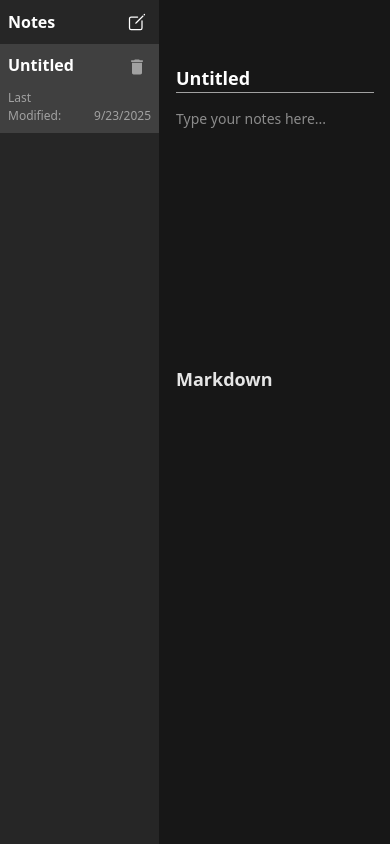
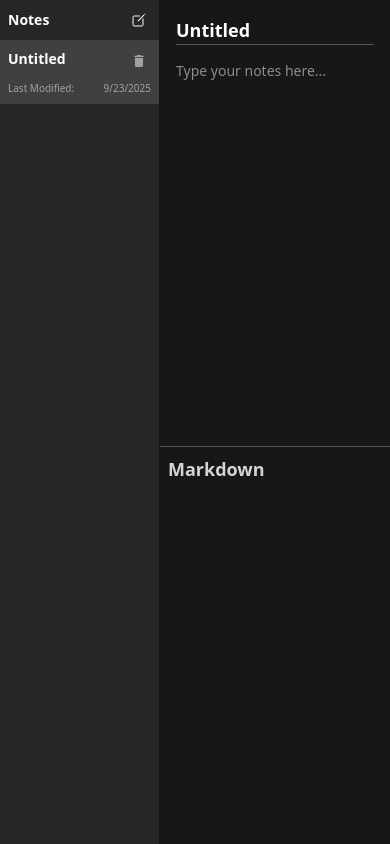
Before and after one commit to sakey01/notes-app, a React (Vite) app: page / in a window 390 px wide. Both pictures are taken after a click on the button 137 px from the left and 22 px from the top of the page. Built offline with nearby package versions, Linux system fonts and the light colour scheme.

Commit message:
performance and ui fixes

```diff
--- a/src/components/card.tsx
+++ b/src/components/card.tsx
@@ -36,16 +36,17 @@ const Card = ({ id, title, date, onClick, active, setNotes, setActive }: CardPro
       }`}
     >
       <div className="flex justify-between items-start">
-        <h1 className="truncate break-words font-semibold sm:text-lg">{title || "Untitled"}</h1>
+        {/* Title */}
+        <h1 className="truncate break-words font-semibold text-sm sm:text-lg">{title || "Untitled"}</h1>
         <button
-          className="p-1 ml-1 text-sm text-neutral-400 rounded-full hover:bg-neutral-600 duration-100"
+          className="p-1 ml-1 text-base sm:text-xl text-neutral-400  rounded-full hover:bg-neutral-600 duration-100"
           onClick={handleDelete}
         >
-          <MdDelete size={20} />
+          <MdDelete />
         </button>
       </div>
       {/* Last updated  */}
-      <div className="flex justify-between items-end gap-4 text-[12px] sm:text-sm text-neutral-400">
+      <div className="flex justify-between items-end gap-4 text-[10px] sm:text-sm text-neutral-400">
         <span>Last Modified:</span>
         <time>{date}</time>
       </div>
--- a/src/components/page.tsx
+++ b/src/components/page.tsx
@@ -1,3 +1,4 @@
+import { useRef } from "react";
 import ReactMarkdown from "react-markdown";
 
 type Note = {
@@ -15,6 +16,14 @@ type Notes = {
 
 const Page = ({ notes, setNotes, active }: Notes) => {
   const currNote = notes.find((n) => n.id === active);
+  const inputRef = useRef<HTMLTextAreaElement | null>(null);
+
+  // Moves to content section on enter
+  const handleComplete = (e: React.KeyboardEvent<HTMLInputElement>) => {
+    if (e.key === "Enter") {
+      e.preventDefault();
+      inputRef.current?.focus()};
+  };
 
   return (
     <div className="w-full min-w-1/2 h-screen overflow-y-auto bg-neutral-900 text-white flex items-start justify-center">
@@ -23,9 +32,9 @@ const Page = ({ notes, setNotes, active }: Notes) => {
           Nothing yet!
         </div>
       ) : (
-        <div className="w-full max-w-4xl flex flex-col gap-4 sm:p-6">
+        <div className="w-full h-full max-w-4xl flex flex-col gap-4 sm:p-4">
           {/* Write notes section */}
-          <section className="flex flex-col gap-4 mt-12 p-4 sm:bg-neutral-800 sm:p-6">
+          <section className="flex flex-col h-1/2 gap-4 p-4 sm:bg-neutral-800 sm:p-2">
             {/* Title input */}
             <input
               className="bg-transparent border-b border-neutral-600 focus:border-neutral-400 break-words text-lg sm:text-2xl font-semibold sm:p-4"
@@ -42,13 +51,14 @@ const Page = ({ notes, setNotes, active }: Notes) => {
                   );
                 }
               }}
-              autoFocus
+              onKeyDown={handleComplete}
             />
 
             {/* Content input */}
             <textarea
-              className="bg-transparent resize-none min-h-50 text-sm sm:text-base sm:p-4"
+              className="bg-transparent resize-none min-h-20 h-full text-sm sm:text-base sm:p-2"
               placeholder="Type your notes here..."
+              ref={inputRef}
               onChange={(e) => {
                 if (!currNote) return;
                 setNotes((prev) =>
@@ -61,9 +71,9 @@ const Page = ({ notes, setNotes, active }: Notes) => {
           </section>
 
           {/* Markdown section */}
-          <section className="flex flex-col gap-4 mt-2 p-4 sm:bg-neutral-800">
-            <h2 className="text-lg sm:text-2xl font-semibold text-neutral-200 sm:p-4">Markdown</h2>
-            <div className="text-sm sm:text-base sm:p-4">
+          <section className="flex flex-col gap-4 mt-2 p-2 border-t sm:border-none border-neutral-600 sm:bg-neutral-800">
+            <h2 className="text-lg sm:text-2xl font-semibold text-neutral-300 sm:p-2">Markdown</h2>
+            <div className="text-sm sm:text-base sm:p-2">
               <ReactMarkdown>{currNote?.content}</ReactMarkdown>
             </div>
           </section>
--- a/src/components/sidebar.tsx
+++ b/src/components/sidebar.tsx
@@ -20,9 +20,9 @@ const Sidebar = ({ notes, setNotes, active, setActive }: Notes) => {
     <aside className="flex flex-col items-center min-w-40 h-screen flex-1 sm:w-full sm:min-w-60 bg-neutral-800 text-white border-r-1 border-neutral-900">
       {/* Header */}
       <section className="flex justify-between items-center w-full border-b border-neutral-700  py-2 sm:py-4 px-2 sm:px-4">
-        <h1 className="font-semibold">Notes</h1>
+        <h1 className="text-sm sm:text-lg font-semibold">Notes</h1>
         <button
-          className="rounded p-1 hover:bg-neutral-700 duration-100"
+          className="rounded p-1 text-base sm:text-xl hover:bg-neutral-700 duration-100"
           // Create note object
           onClick={() => {
             const id = Date.now();
@@ -41,7 +41,7 @@ const Sidebar = ({ notes, setNotes, active, setActive }: Notes) => {
             });
           }}
         >
-          <IoCreateOutline size={20} />
+          <IoCreateOutline/>
         </button>
       </section>
       {/* Notes list */}
```
Also changed, not shown: src/App.tsx (+1 -8 lines).
